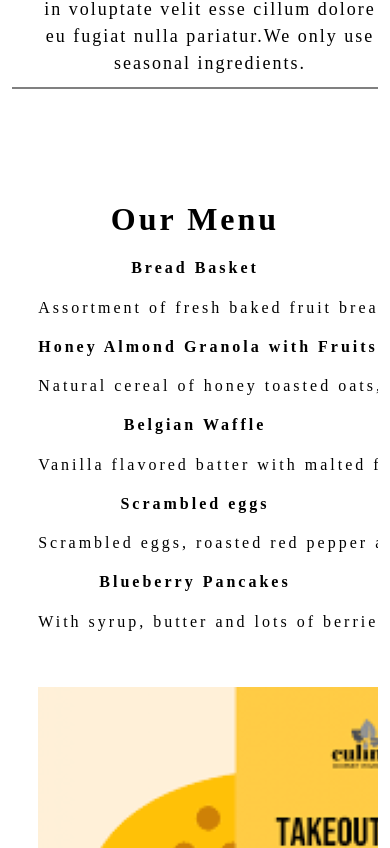
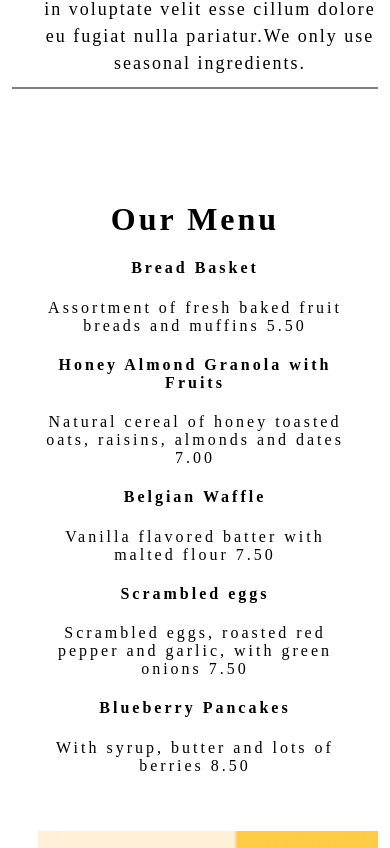
Before and after one commit to manpreet-mann/myfood-app, a React (Create React App) app: page / in a window 390 px wide. Shown: the part 1256-2104 px from the top of the page. Built offline with nearby package versions, Linux system fonts and the light colour scheme.

Commit message:
responsive website

```diff
--- a/src/App.css
+++ b/src/App.css
@@ -141,7 +141,6 @@ h5 {
   padding: 20px;
   flex-direction: row;
   overflow-x: auto; /* Add horizontal scroll for smaller screens */
-  white-space: nowrap; /* Prevent line breaks */
 }
 
 .content-menu {
@@ -278,7 +277,7 @@ h5 {
 
 @media (max-width: 600px) {
   .main-content {
-    padding: 0 3%; /* Adjusted padding */
+    padding: 0 3%;
   }
 
   .poster {
@@ -311,7 +310,7 @@ h5 {
   .content-menu,
   .containerContact {
     margin: 20px 0;
-    padding: 0 2%; /* Adjusted padding */
+    padding: 0 2%;
   }
 
   .menu-image{
```
